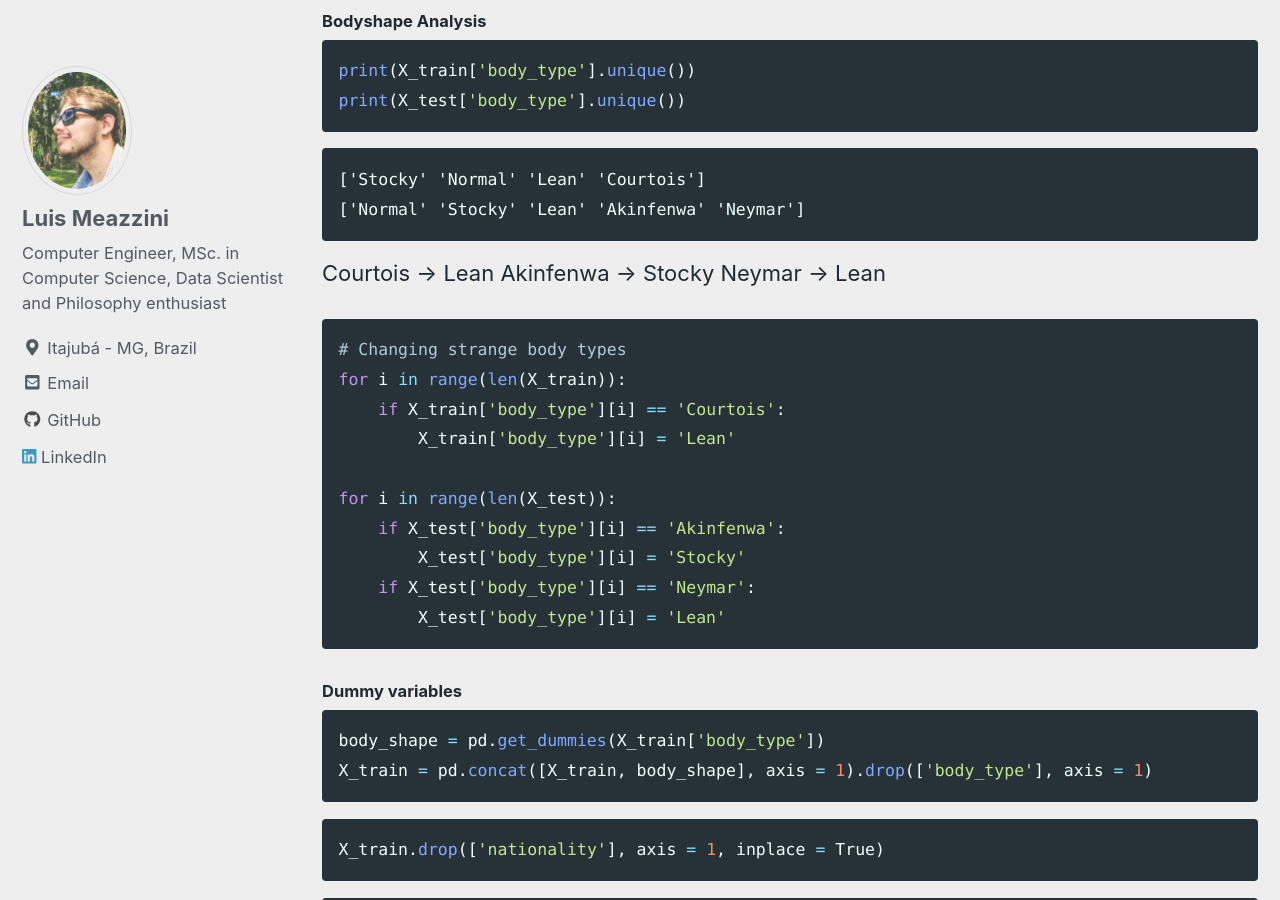
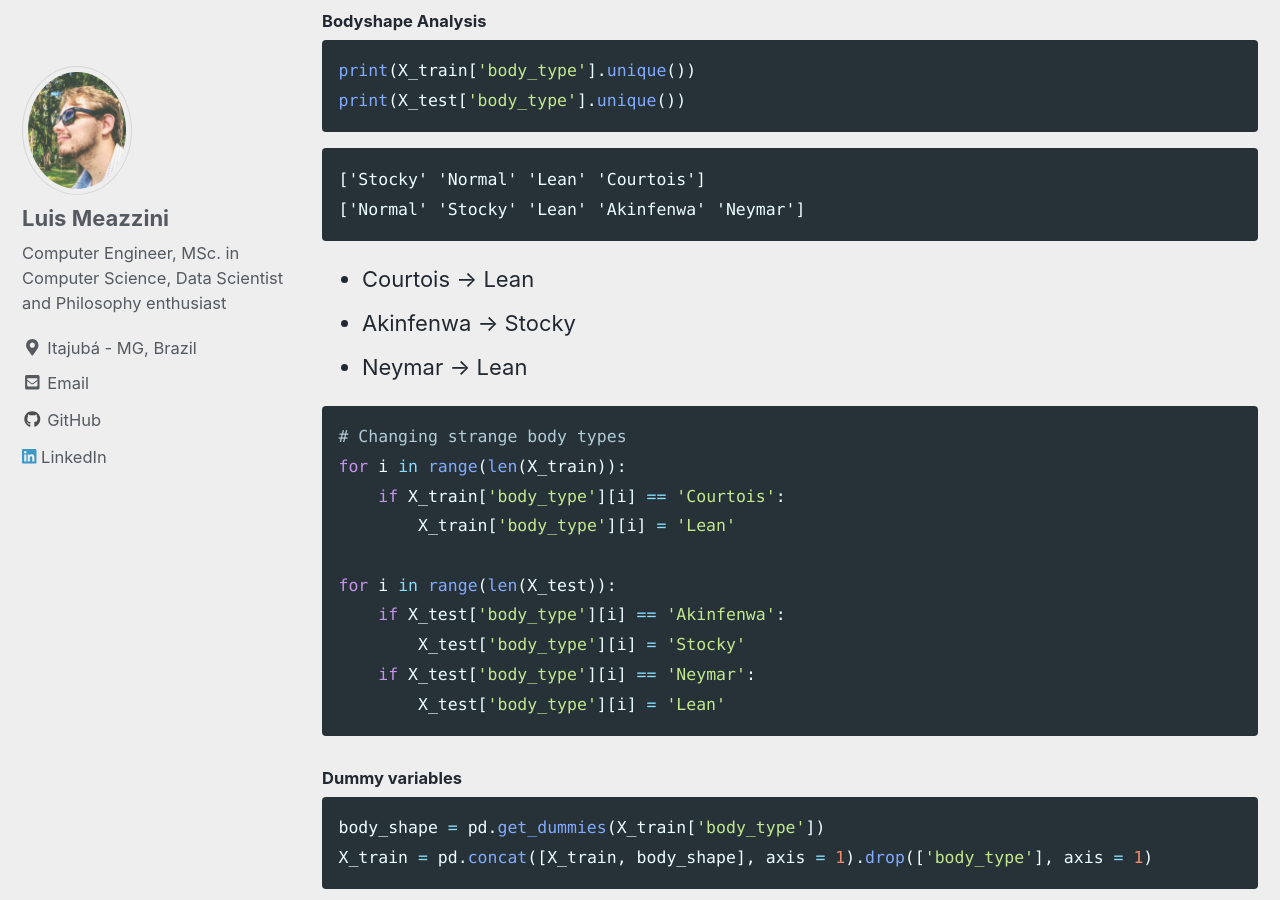
Before and after one commit to lmeazzini/lmeazzini.github.io, a Jekyll site: the page built from _posts/2019-02-12-fifa-position-classifier.md, in a window 1280 px wide and 900 px high, scrolled down 7028 px. Built offline with Jekyll 4.4.1, drawn with Linux system fonts in a browser that asks for light colours; cached includes are drawn as plain includes; nearby versions of some CDN libraries; some of the changed text lies outside the part shown.

````diff
--- a/_posts/2019-02-12-fifa-position-classifier.md
+++ b/_posts/2019-02-12-fifa-position-classifier.md
@@ -472,9 +473,9 @@ print(X_test['body_type'].unique())
     ['Stocky' 'Normal' 'Lean' 'Courtois']
     ['Normal' 'Stocky' 'Lean' 'Akinfenwa' 'Neymar']
 
-Courtois -> Lean
-Akinfenwa -> Stocky
-Neymar -> Lean
+- Courtois -> Lean
+- Akinfenwa -> Stocky
+- Neymar -> Lean
 
 ```python
 # Changing strange body types
````
Also changed, not shown: other parts of _posts/2019-02-12-fifa-position-classifier.md (+2 -1 lines).
